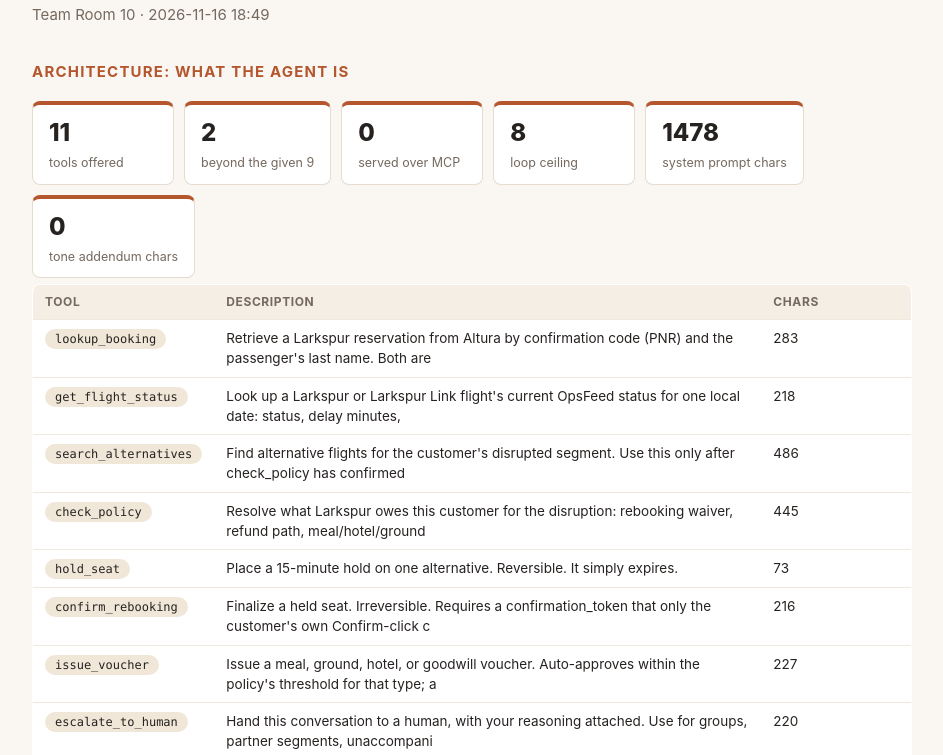
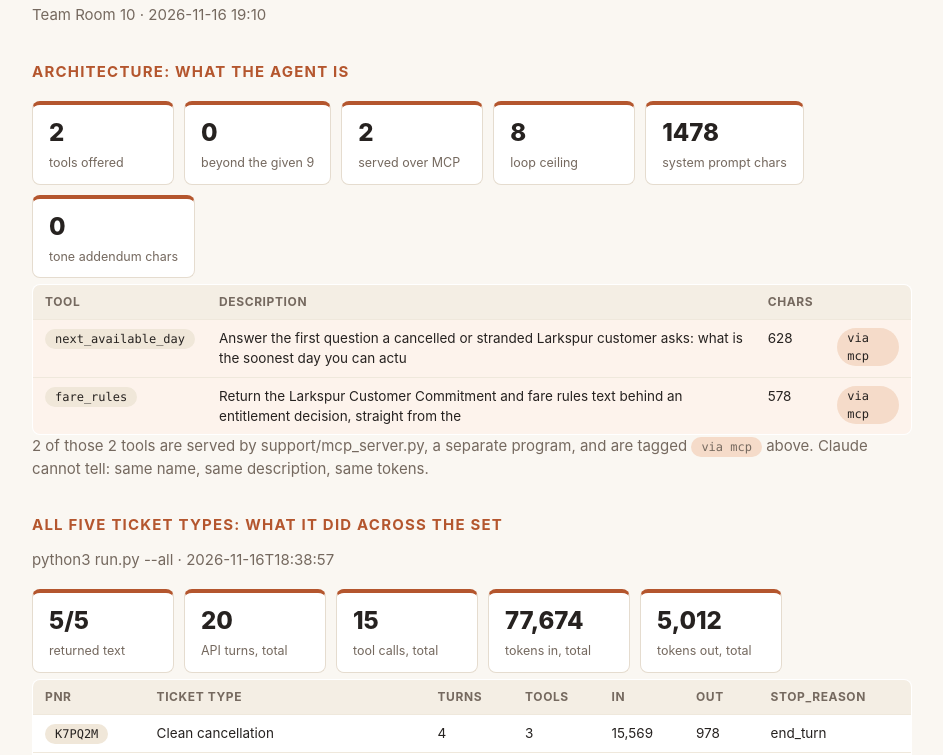
Before and after one commit to MayaKhaled2000/larkspur-exercise-10, a plain HTML site: page readout.html in a window 1280 px wide. Shown: the part 73-828 px from the top of the page, without its empty margins (168-1111 px from the left). Drawn offline with Linux system fonts and the light colour scheme.

Commit message:
canon: gate 2.2 by makhaled
Step 2.2 (The same tool, over MCP) saved. Green on this laptop: 1.2, 1.3, 1.4, 2.1, 2.2.
Changed since the last canon: PITCH.md +10 -11, readout.html +8 -17.
Why: Ready for the client
Behind? python3 pod_sync.py --take-canon, then in claude: /catchup

```diff
--- a/readout.html
+++ b/readout.html
@@ -38,30 +38,21 @@ th { background: #f4eee4; font-size: 12px; letter-spacing: .05em; text-transform
 .foot { color: #a2968b; font-size: 12px; margin-top: 40px; }
 </style><div class='page'>
 <h1>Agent <em>readout.</em></h1>
-<p class='sub'>Team Room 10 · 2026-11-16 18:49</p>
+<p class='sub'>Team Room 10 · 2026-11-16 19:10</p>
 <h2>Architecture: what the agent is</h2>
 <div class='strip'>
-<div class='stat'><b>11</b><span>tools offered</span></div>
-<div class='stat'><b>2</b><span>beyond the given 9</span></div>
-<div class='stat'><b>0</b><span>served over MCP</span></div>
+<div class='stat'><b>2</b><span>tools offered</span></div>
+<div class='stat'><b>0</b><span>beyond the given 9</span></div>
+<div class='stat'><b>2</b><span>served over MCP</span></div>
 <div class='stat'><b>8</b><span>loop ceiling</span></div>
 <div class='stat'><b>1478</b><span>system prompt chars</span></div>
 <div class='stat'><b>0</b><span>tone addendum chars</span></div>
 </div>
 <table><tr><th>tool</th><th>description</th><th>chars</th><th></th></tr>
-<tr><td><span class='pill'>lookup_booking</span></td><td>Retrieve a Larkspur reservation from Altura by confirmation code (PNR) and the passenger&#x27;s last name. Both are</td><td>283</td><td></td></tr>
-<tr><td><span class='pill'>get_flight_status</span></td><td>Look up a Larkspur or Larkspur Link flight&#x27;s current OpsFeed status for one local date: status, delay minutes,</td><td>218</td><td></td></tr>
-<tr><td><span class='pill'>search_alternatives</span></td><td>Find alternative flights for the customer&#x27;s disrupted segment. Use this only after check_policy has confirmed </td><td>486</td><td></td></tr>
-<tr><td><span class='pill'>check_policy</span></td><td>Resolve what Larkspur owes this customer for the disruption: rebooking waiver, refund path, meal/hotel/ground </td><td>445</td><td></td></tr>
-<tr><td><span class='pill'>hold_seat</span></td><td>Place a 15-minute hold on one alternative. Reversible. It simply expires.</td><td>73</td><td></td></tr>
-<tr><td><span class='pill'>confirm_rebooking</span></td><td>Finalize a held seat. Irreversible. Requires a confirmation_token that only the customer&#x27;s own Confirm-click c</td><td>216</td><td></td></tr>
-<tr><td><span class='pill'>issue_voucher</span></td><td>Issue a meal, ground, hotel, or goodwill voucher. Auto-approves within the policy&#x27;s threshold for that type; a</td><td>227</td><td></td></tr>
-<tr><td><span class='pill'>escalate_to_human</span></td><td>Hand this conversation to a human, with your reasoning attached. Use for groups, partner segments, unaccompani</td><td>220</td><td></td></tr>
-<tr><td><span class='pill'>send_confirmation</span></td><td>Send the customer a written confirmation of what was just done. Benign.</td><td>71</td><td></td></tr>
-<tr class='yours'><td><span class='pill'>next_available_day</span></td><td>Use when a customer asks for the soonest day they can travel on a route. After looking up the booking, provide</td><td>365</td><td><span class='pill you'>yours</span></td></tr>
-<tr class='yours'><td><span class='pill'>fare_rules</span></td><td>Use when the customer asks why a rule applies, what the handbook says, or what they are entitled to (fare fami</td><td>506</td><td><span class='pill you'>yours</span></td></tr>
+<tr class='yours'><td><span class='pill'>next_available_day</span></td><td>Answer the first question a cancelled or stranded Larkspur customer asks: what is the soonest day you can actu</td><td>628</td><td><span class='pill you'>via mcp</span></td></tr>
+<tr class='yours'><td><span class='pill'>fare_rules</span></td><td>Return the Larkspur Customer Commitment and fare rules text behind an entitlement decision, straight from the </td><td>578</td><td><span class='pill you'>via mcp</span></td></tr>
 </table>
-<p class='sub'>local dispatch: <span class='pill you'>fare_rules</span>, <span class='pill you'>next_available_day</span></p>
+<p class='sub'>2 of those 2 tools are served by support/mcp_server.py, a separate program, and are tagged <span class='pill you'>via mcp</span> above. Claude cannot tell: same name, same description, same tokens.</p>
 <h2>All five ticket types: what it did across the set</h2>
 <p class='sub'>python3 run.py --all · 2026-11-16T18:38:57</p>
 <div class='strip'>
@@ -114,4 +105,4 @@ th { background: #f4eee4; font-size: 12px; letter-spacing: .05em; text-transform
 <div class='meta'>← stop_reason=<b class='stopped'>end_turn</b> · blocks: thinking, text · in 4,694 / out 825 · 8.3s</div>
 </div>
 <p class='foot'>Generated by readout.py · Larkspur Airlines is a fictional training scenario · Confidential / do not distribute</p></div>
-<script type="application/json" id="evidence">{"generated": "2026-11-16T18:49:28", "pod": "Room 10", "banked_by": "Maya Khaled", "banked": {"1.2": "E74-ADA", "1.3": "8F3-DDB", "1.4": "0B9-3D5", "2.1": "853-333"}, "trace": {"turns": 4, "tool_calls": 3, "tool_names": ["lookup_booking", "get_flight_status", "check_policy"], "saw_thinking": true, "used_format": false, "used_tool_choice_none": false, "streamed": false, "deltas_seen": 0, "tokens": {"input": 15544, "output": 1206, "cache_read": 0, "cache_write": 0}, "cache_hit_ratio": null, "elapsed": 12.2}, "all_shapes": {"attempted": 5, "shapes": 5, "failed": 0, "resolved": 5, "turns": 20, "tool_calls": 15, "tokens_in": 77674, "tokens_out": 5012, "cache_read": 0, "unfinished": [], "errors": []}}</script>
+<script type="application/json" id="evidence">{"generated": "2026-11-16T19:10:15", "pod": "Room 10", "banked_by": "Maya Khaled", "banked": {"1.2": "E74-ADA", "1.3": "8F3-DDB", "1.4": "0B9-3D5", "2.1": "853-333", "2.2": "56C-1DB"}, "trace": {"turns": 4, "tool_calls": 3, "tool_names": ["lookup_booking", "get_flight_status", "check_policy"], "saw_thinking": true, "used_format": false, "used_tool_choice_none": false, "streamed": false, "deltas_seen": 0, "tokens": {"input": 15544, "output": 1206, "cache_read": 0, "cache_write": 0}, "cache_hit_ratio": null, "elapsed": 12.2}, "all_shapes": {"attempted": 5, "shapes": 5, "failed": 0, "resolved": 5, "turns": 20, "tool_calls": 15, "tokens_in": 77674, "tokens_out": 5012, "cache_read": 0, "unfinished": [], "errors": []}}</script>
```
Also changed, not shown: 1 other file.
